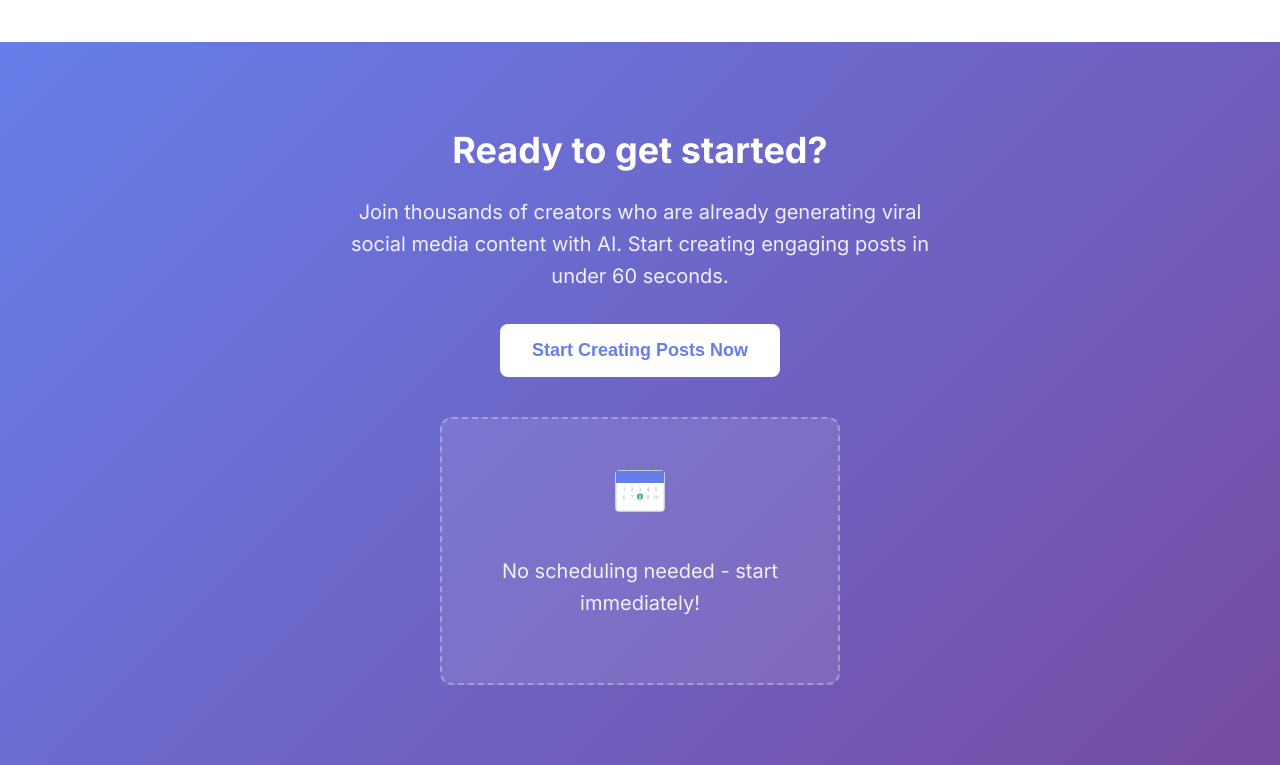
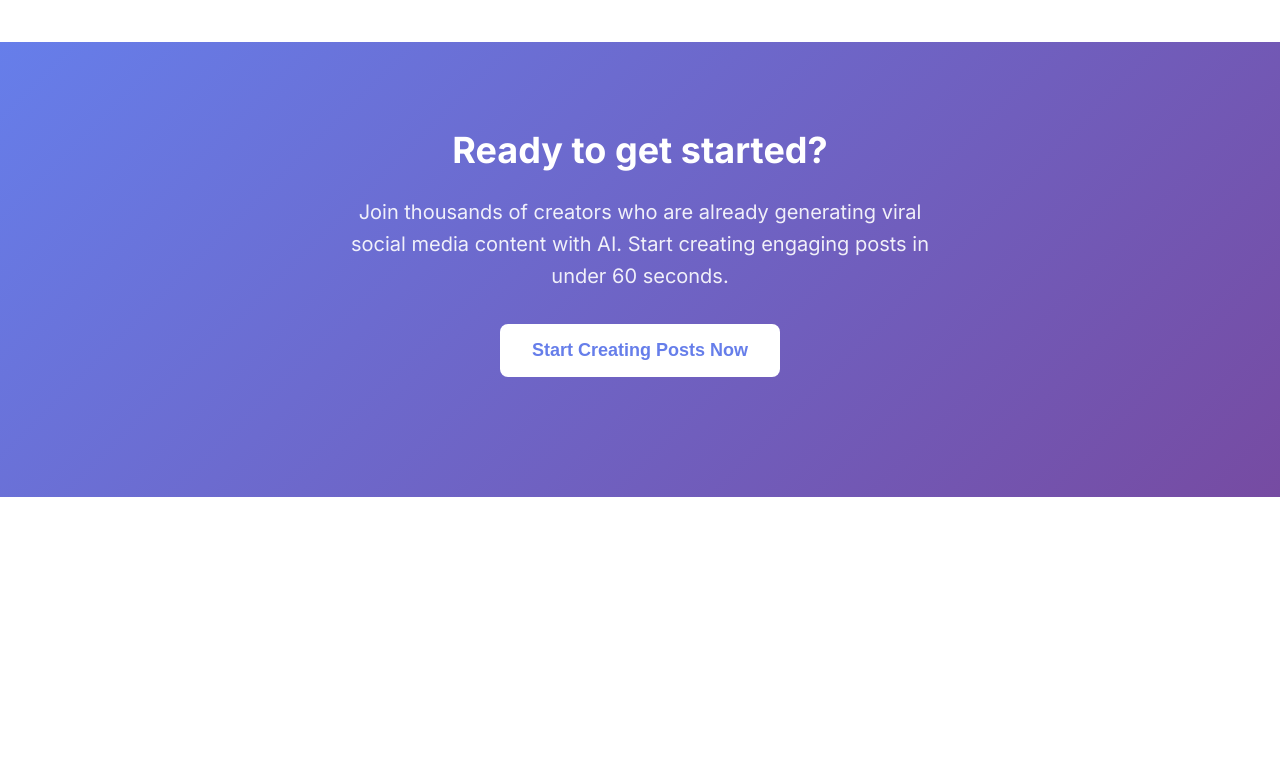
Before and after one commit to vonderheiden/AI-Social-Media-Post-Generator, a website: page landing.html in a window 1280 px wide. Shown: the part 5770-6535 px from the top of the page. After the commit the page ends 6267 px from the top, so only its background shows below. Drawn offline with nearby package versions, Linux system fonts and the light colour scheme.

Commit message:
Remove calendar widget from CTA section - end with Start Creating Posts Now button

```diff
--- a/landing.html
+++ b/landing.html
@@ -307,37 +307,6 @@
                 <h2>Ready to get started?</h2>
                 <p>Join thousands of creators who are already generating viral social media content with AI. Start creating engaging posts in under 60 seconds.</p>
                 <button class="final-cta-button" onclick="showAuthModal()">Start Creating Posts Now</button>
-                <div class="calendar-widget">
-                    <div class="calendar-placeholder">
-                        <svg viewBox="0 0 100 100" class="calendar-svg">
-                            <!-- Calendar base -->
-                            <rect x="20" y="25" width="60" height="50" fill="white" stroke="#E2E8F0" stroke-width="2" rx="4"/>
-                            <!-- Calendar header -->
-                            <rect x="20" y="25" width="60" height="15" fill="#667EEA" rx="4 4 0 0"/>
-                            <!-- Rings -->
-                            <circle cx="35" cy="20" r="3" fill="#718096"/>
-                            <circle cx="50" cy="20" r="3" fill="#718096"/>
-                            <circle cx="65" cy="20" r="3" fill="#718096"/>
-                            <!-- Calendar grid -->
-                            <g fill="#A0AEC0" font-size="6" text-anchor="middle">
-                                <text x="30" y="50">1</text>
-                                <text x="40" y="50">2</text>
-                                <text x="50" y="50">3</text>
-                                <text x="60" y="50">4</text>
-                                <text x="70" y="50">5</text>
-                                <text x="30" y="60">6</text>
-                                <text x="40" y="60">7</text>
-                                <text x="50" y="60">8</text>
-                                <text x="60" y="60">9</text>
-                                <text x="70" y="60">10</text>
-                            </g>
-                            <!-- Highlight today -->
-                            <circle cx="50" cy="57" r="4" fill="#48BB78"/>
-                            <text x="50" y="60" fill="white" font-size="6" text-anchor="middle">8</text>
-                        </svg>
-                        <p>No scheduling needed - start immediately!</p>
-                    </div>
-                </div>
             </div>
         </div>
     </section>
```
